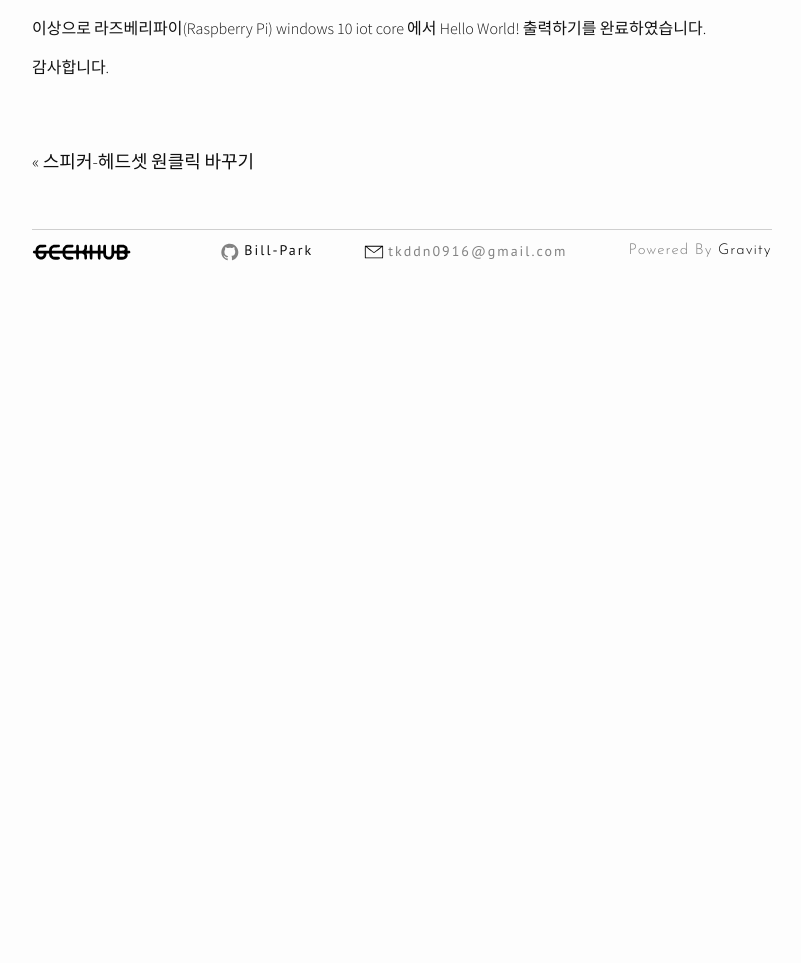
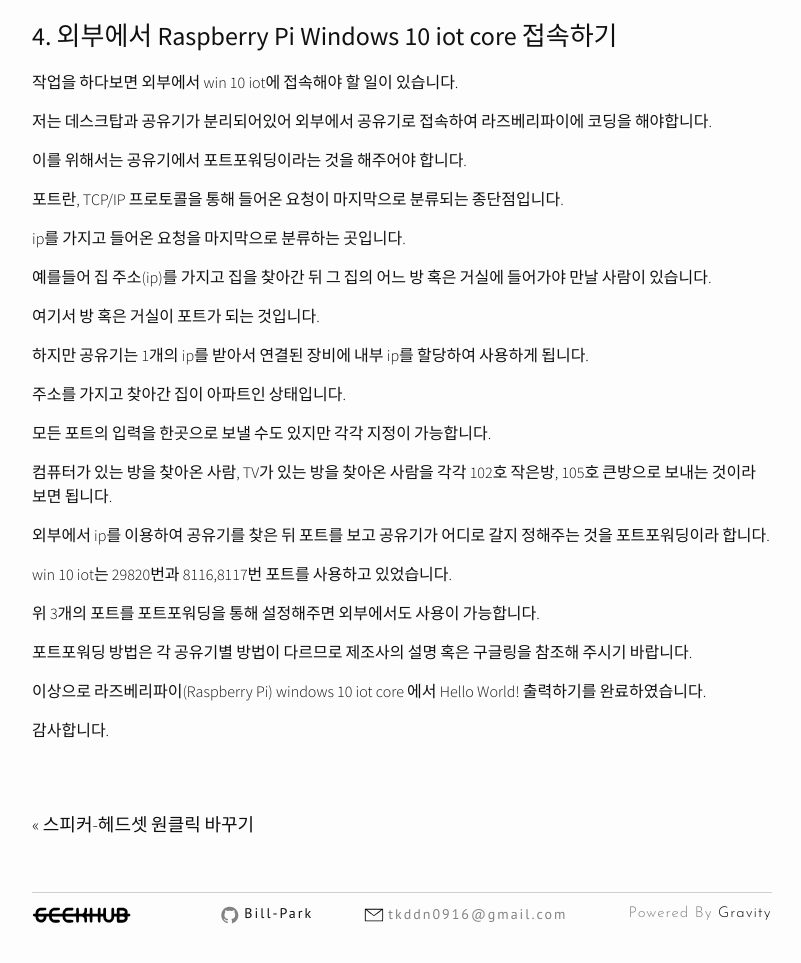
Before and after one commit to Bill-Park/bill-park.github.io, a Jekyll site: the page built from _posts/2017-05-09-rpi-win10-helloworld.markdown, in a window 1280 px wide and 1400 px high, scrolled down 6508 px. Shown: the part 413-1376 px from the top of the window, without its empty margins (238-1039 px from the left). Built offline with Jekyll 4.4.1, drawn with Linux system fonts in a browser that asks for light colours; nearby versions of some CDN libraries; before the commit the page ends 7245 px from its top, so only the background shows below that.

Commit message:
:wrench: iot_hello_world add port setting

```diff
--- a/_posts/2017-05-09-rpi-win10-helloworld.markdown
+++ b/_posts/2017-05-09-rpi-win10-helloworld.markdown
@@ -126,6 +126,38 @@ UI를 꾸밀 수 있는 곳입니다.
 
 중단하기 위해서는 초록색 화살표 옆에 있는 빨간 네모(정지버튼)를 누르면 됩니다.
 
+### 4. 외부에서 Raspberry Pi Windows 10 iot core 접속하기
+
+작업을 하다보면 외부에서 win 10 iot에 접속해야 할 일이 있습니다.
+
+저는 데스크탑과 공유기가 분리되어있어 외부에서 공유기로 접속하여 라즈베리파이에 코딩을 해야합니다.
+
+이를 위해서는 공유기에서 포트포워딩이라는 것을 해주어야 합니다.
+
+포트란, TCP/IP 프로토콜을 통해 들어온 요청이 마지막으로 분류되는 종단점입니다.
+
+ip를 가지고 들어온 요청을 마지막으로 분류하는 곳입니다.
+
+예를들어 집 주소(ip)를 가지고 집을 찾아간 뒤 그 집의 어느 방 혹은 거실에 들어가야 만날 사람이 있습니다.
+
+여기서 방 혹은 거실이 포트가 되는 것입니다.
+
+하지만 공유기는 1개의 ip를 받아서 연결된 장비에 내부 ip를 할당하여 사용하게 됩니다.
+
+주소를 가지고 찾아간 집이 아파트인 상태입니다.
+
+모든 포트의 입력을 한곳으로 보낼 수도 있지만 각각 지정이 가능합니다.
+
+컴퓨터가 있는 방을 찾아온 사람, TV가 있는 방을 찾아온 사람을 각각 102호 작은방, 105호 큰방으로 보내는 것이라 보면 됩니다.
+
+외부에서 ip를 이용하여 공유기를 찾은 뒤 포트를 보고 공유기가 어디로 갈지 정해주는 것을 포트포워딩이라 합니다.
+
+win 10 iot는 29820번과 8116,8117번 포트를 사용하고 있었습니다.
+
+위 3개의 포트를 포트포워딩을 통해 설정해주면 외부에서도 사용이 가능합니다.
+
+포트포워딩 방법은 각 공유기별 방법이 다르므로 제조사의 설명 혹은 구글링을 참조해 주시기 바랍니다.
+
 이상으로 라즈베리파이(Raspberry Pi) windows 10 iot core 에서 Hello World! 출력하기를 완료하였습니다.
 
 감사합니다.
```
